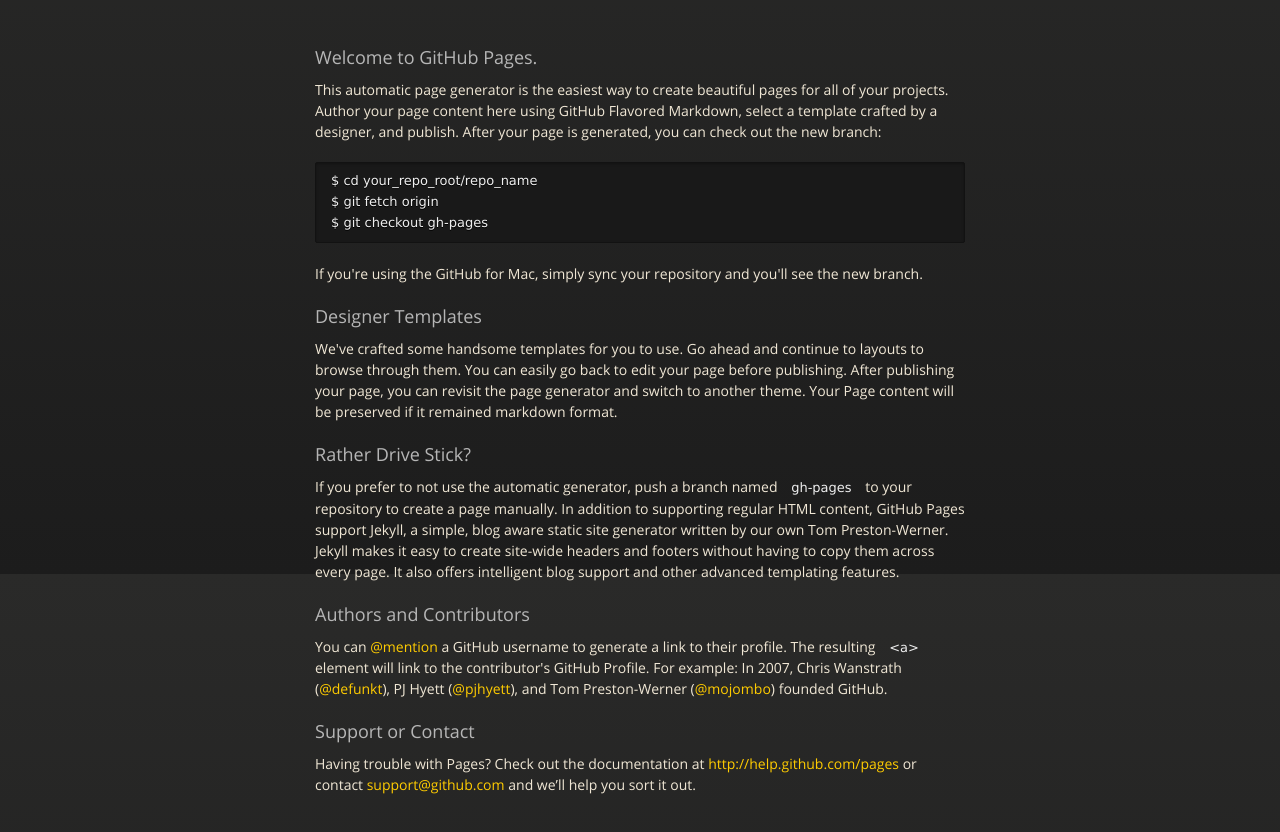
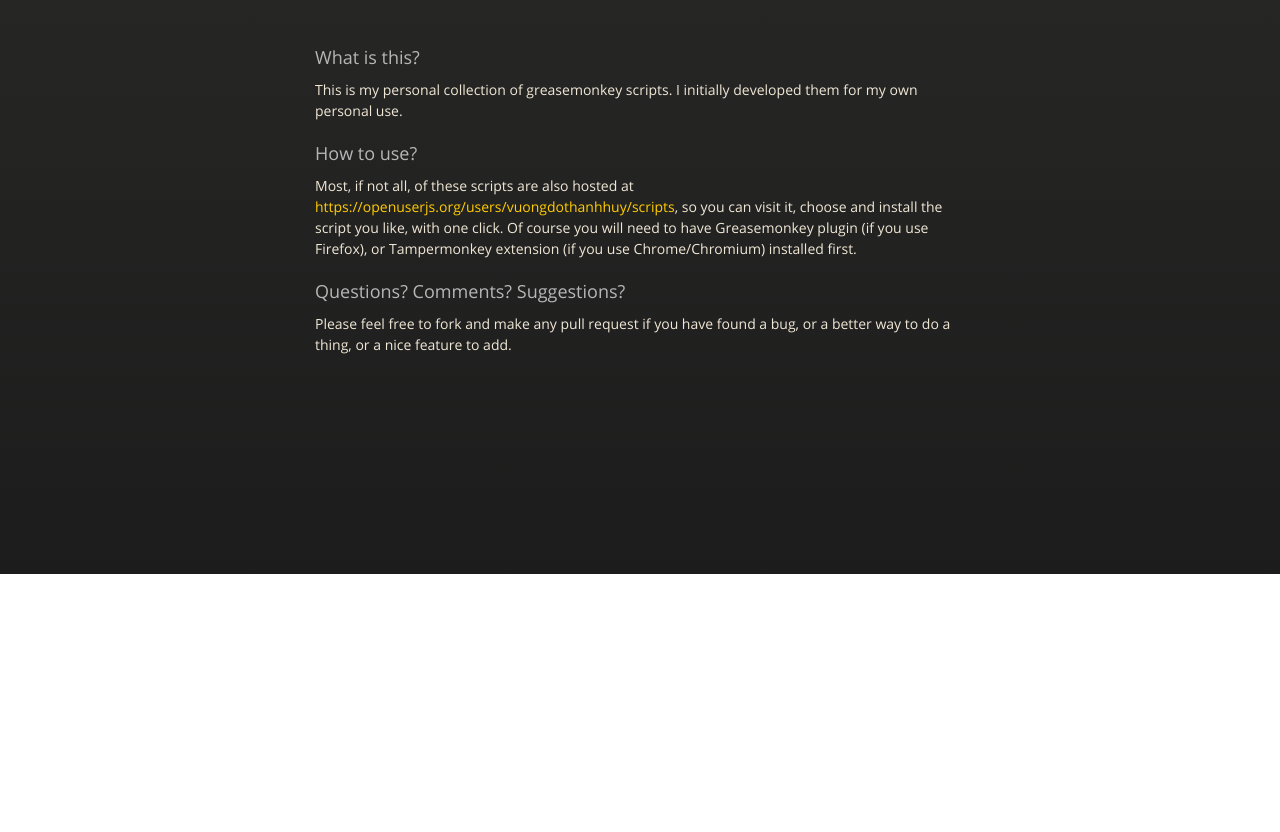
Before and after one commit to vuongdothanhhuy/greasemonkey-scripts, a plain HTML site: page index.html in a window 1280 px wide. Shown: the part 226-1058 px from the top of the page. After the commit the page ends 800 px from the top, so only its background shows below. Drawn offline with nearby package versions, Linux system fonts and the light colour scheme.

```diff
--- a/index.html
+++ b/index.html
@@ -39,36 +39,19 @@
         </div>
 
         <h3>
-<a name="welcome-to-github-pages" class="anchor" href="#welcome-to-github-pages"><span class="octicon octicon-link"></span></a>Welcome to GitHub Pages.</h3>
+<a name="what-is-this" class="anchor" href="#what-is-this"><span class="octicon octicon-link"></span></a>What is this?</h3>
 
-<p>This automatic page generator is the easiest way to create beautiful pages for all of your projects. Author your page content here using GitHub Flavored Markdown, select a template crafted by a designer, and publish. After your page is generated, you can check out the new branch:</p>
-
-<pre><code>$ cd your_repo_root/repo_name
-$ git fetch origin
-$ git checkout gh-pages
-</code></pre>
-
-<p>If you're using the GitHub for Mac, simply sync your repository and you'll see the new branch.</p>
+<p>This is my personal collection of greasemonkey scripts. I initially developed them for my own personal use.</p>
 
 <h3>
-<a name="designer-templates" class="anchor" href="#designer-templates"><span class="octicon octicon-link"></span></a>Designer Templates</h3>
+<a name="how-to-use" class="anchor" href="#how-to-use"><span class="octicon octicon-link"></span></a>How to use?</h3>
 
-<p>We've crafted some handsome templates for you to use. Go ahead and continue to layouts to browse through them. You can easily go back to edit your page before publishing. After publishing your page, you can revisit the page generator and switch to another theme. Your Page content will be preserved if it remained markdown format.</p>
+<p>Most, if not all, of these scripts are also hosted at <a href="https://openuserjs.org/users/vuongdothanhhuy/scripts">https://openuserjs.org/users/vuongdothanhhuy/scripts</a>, so you can visit it, choose and install the script you like, with one click. Of course you will need to have Greasemonkey plugin (if you use Firefox), or Tampermonkey extension (if you use Chrome/Chromium) installed first.</p>
 
 <h3>
-<a name="rather-drive-stick" class="anchor" href="#rather-drive-stick"><span class="octicon octicon-link"></span></a>Rather Drive Stick?</h3>
+<a name="questions-comments-suggestions" class="anchor" href="#questions-comments-suggestions"><span class="octicon octicon-link"></span></a>Questions? Comments? Suggestions?</h3>
 
-<p>If you prefer to not use the automatic generator, push a branch named <code>gh-pages</code> to your repository to create a page manually. In addition to supporting regular HTML content, GitHub Pages support Jekyll, a simple, blog aware static site generator written by our own Tom Preston-Werner. Jekyll makes it easy to create site-wide headers and footers without having to copy them across every page. It also offers intelligent blog support and other advanced templating features.</p>
-
-<h3>
-<a name="authors-and-contributors" class="anchor" href="#authors-and-contributors"><span class="octicon octicon-link"></span></a>Authors and Contributors</h3>
-
-<p>You can <a href="https://github.com/blog/821" class="user-mention">@mention</a> a GitHub username to generate a link to their profile. The resulting <code>&lt;a&gt;</code> element will link to the contributor's GitHub Profile. For example: In 2007, Chris Wanstrath (<a href="https://github.com/defunkt" class="user-mention">@defunkt</a>), PJ Hyett (<a href="https://github.com/pjhyett" class="user-mention">@pjhyett</a>), and Tom Preston-Werner (<a href="https://github.com/mojombo" class="user-mention">@mojombo</a>) founded GitHub.</p>
-
-<h3>
-<a name="support-or-contact" class="anchor" href="#support-or-contact"><span class="octicon octicon-link"></span></a>Support or Contact</h3>
-
-<p>Having trouble with Pages? Check out the documentation at <a href="http://help.github.com/pages">http://help.github.com/pages</a> or contact <a href="mailto:support@github.com">support@github.com</a> and we’ll help you sort it out.</p>
+<p>Please feel free to fork and make any pull request if you have found a bug, or a better way to do a thing, or a nice feature to add.</p>
       </section>
 
     </div>
```
Also changed, not shown: params.json (+1 -1 lines).
